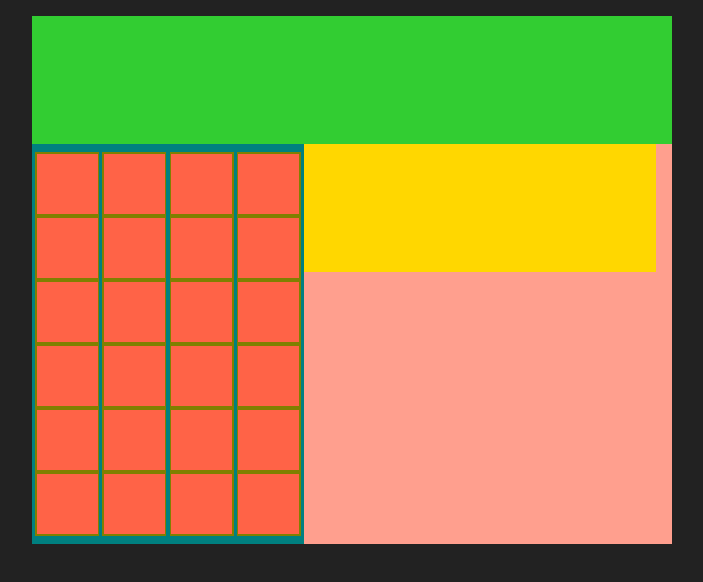
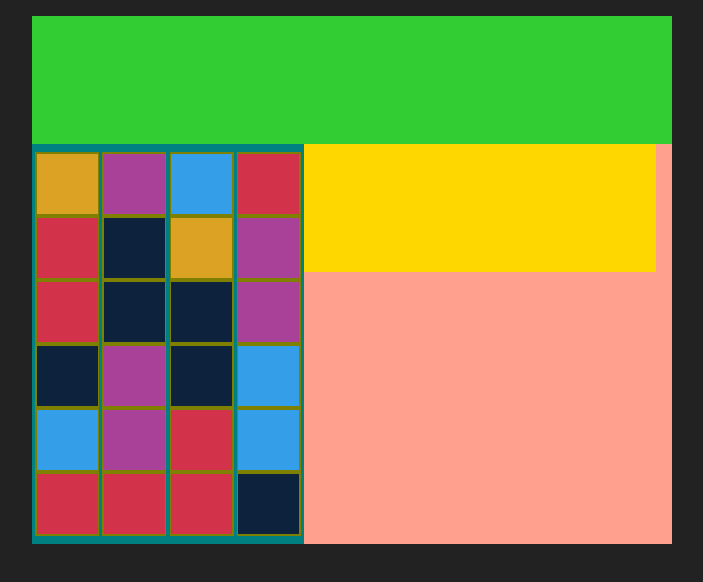
Before and after one commit to igor-kolyaskin/Vanilla-JS-game, a website built with webpack: page src/template.html in a window 1280 px wide. Shown: the whole page, without its empty margins (288-991 px from the left). Built offline with nearby package versions, Linux system fonts and the light colour scheme.

Commit message:
feat: implemented random color assigning for cells

```diff
--- a/src/components/Field.js
+++ b/src/components/Field.js
@@ -1,13 +1,12 @@
-// import elements from "../../constants/elements"
-
 class Field {
   constructor() {
     this.numX = 0;
     this.numY = 0;
+    this.numColors = 0;
     this.columns = [];
   }
 
-  init({ numX, numY }) {
+  init({ numX, numY, numColors }) {
     this.numX = numX;
     this.numY = numY;
     this.columns = Array(numX)
@@ -15,7 +14,10 @@ class Field {
       .map((column, indexX) => {
         return Array(numY)
           .fill(0)
-          .map((cell, indexY) => ({ id: `${indexX}-${indexY}` }));
+          .map((cell, indexY) => {
+            const cellType = this.getCellType(numColors);
+            return { id: `${indexX}-${indexY}`, type: cellType };
+          });
       });
     console.log(this.columns);
   }
@@ -34,9 +36,15 @@ class Field {
         const cells = Array(this.numY)
           .fill(0)
           .map((cll, indexY) => {
+            const objectCellType = this.columns[indexX][indexY]["type"];
+
             const cell = document.createElement("div");
-            cell.setAttribute("id", `cell-${indexX}-${indexY}`);
+            cell.setAttribute(
+              "id",
+              `cell-${indexX}-${indexY}-${objectCellType}`
+            );
             cell.classList.add("cell");
+            cell.style.backgroundColor = `var(--cell-${objectCellType}-clr)`;
             return cell;
           });
         column.append(...cells);
@@ -48,6 +56,10 @@ class Field {
 
     return field;
   }
+
+  getCellType(numColors) {
+    return Math.floor(Math.random() * numColors);
+  }
 }
 
 export default new Field();
--- a/src/state/state.js
+++ b/src/state/state.js
@@ -2,6 +2,7 @@ const state = {
   fiedConfig: {
     numX: 4,
     numY: 6,
+    numColors: 5,
   },
 };
 export default state;
--- a/src/styles/common/_common.scss
+++ b/src/styles/common/_common.scss
@@ -1,5 +1,11 @@
 html {
     font-size: 16px;
+    --cell-0-clr: #0D233D;
+    --cell-1-clr: #349EE9;
+    --cell-2-clr: #A84197;
+    --cell-3-clr: #D2334A;
+    --cell-4-clr: #DCA223;
+    --cell-5-clr: #7DC23E;
 }
 
 .theme-main {
--- a/src/styles/xl/_field.scss
+++ b/src/styles/xl/_field.scss
@@ -23,6 +23,5 @@
     width: 3.8rem;
     height: 3.8rem;
     margin: 0.1rem;
-    background-color: tomato;
     box-sizing: border-box;
 }
```
Also changed, not shown: src/index.js (+0 -7 lines), src/styles/main.css, 1 other file.
